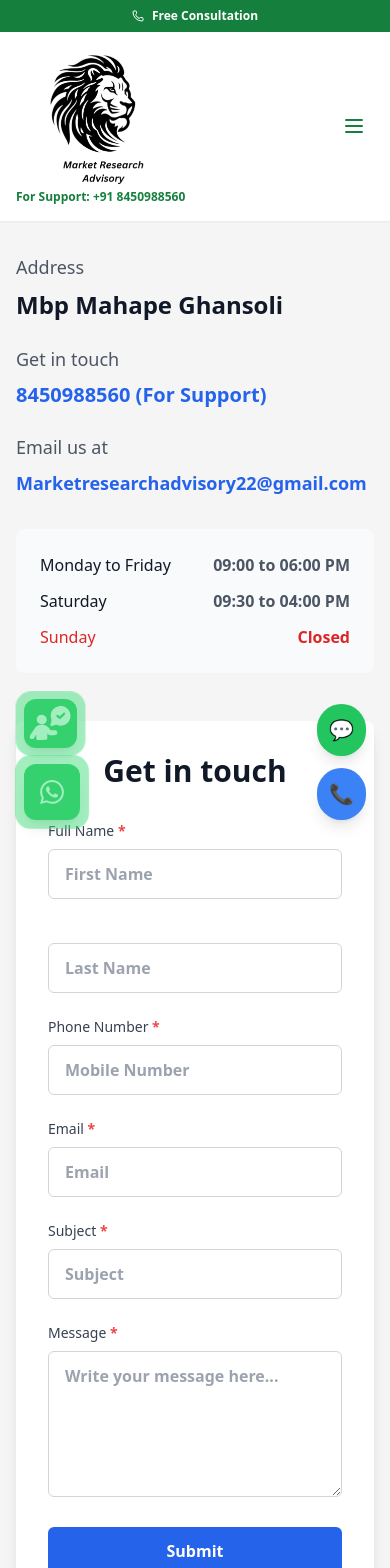
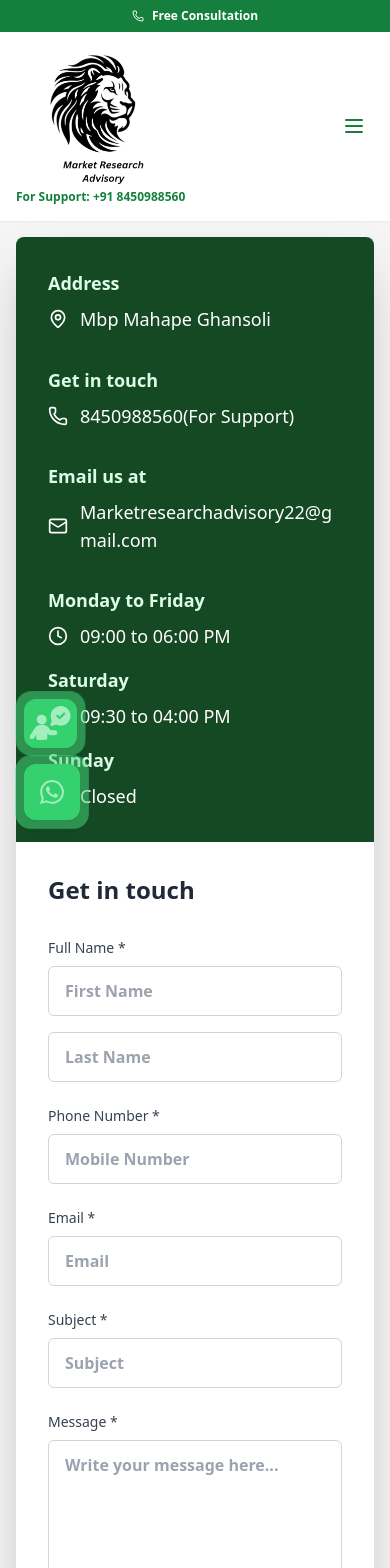
Before and after one commit to pawaradvait/capital-research, a React (Vite) app: page /contactus in a window 390 px wide. Shown: the top 1568 px of the page. Built offline with nearby package versions, Linux system fonts and the light colour scheme; the HTML template or start-up script is replaced by a standard one.

Commit message:
contact us form

```diff
--- a/src/components/ContactUs.jsx
+++ b/src/components/ContactUs.jsx
@@ -1,202 +1,286 @@
-import React from "react";
+import React, { useState } from "react";
+import { MapPin, Phone, Mail, Clock } from "lucide-react";
 
-const ContactUs = () => {
+export default function ContactUs() {
+  const [formData, setFormData] = useState({
+    firstName: "",
+    lastName: "",
+    phone: "",
+    email: "",
+    subject: "",
+    message: "",
+  });
+  const [isSubmitting, setIsSubmitting] = useState(false);
+  const [submitStatus, setSubmitStatus] = useState("");
+
+  // Replace with your actual Web3Forms access key
+  const WEB3FORMS_ACCESS_KEY = "YOUR_WEB3FORMS_ACCESS_KEY_HERE";
+
+  const handleChange = (e) => {
+    const { name, value } = e.target;
+    setFormData((prev) => ({
+      ...prev,
+      [name]: value,
+    }));
+  };
+
+  const handleSubmit = async () => {
+    // Basic validation
+    if (
+      !formData.firstName ||
+      !formData.lastName ||
+      !formData.phone ||
+      !formData.email ||
+      !formData.subject ||
+      !formData.message
+    ) {
+      setSubmitStatus("Please fill in all required fields.");
+      return;
+    }
+
+    setIsSubmitting(true);
+    setSubmitStatus("");
+
+    try {
+      const response = await fetch("https://api.web3forms.com/submit", {
+        method: "POST",
+        headers: {
+          "Content-Type": "application/json",
+          Accept: "application/json",
+        },
+        body: JSON.stringify({
+          access_key: WEB3FORMS_ACCESS_KEY,
+          name: `${formData.firstName} ${formData.lastName}`,
+          email: formData.email,
+          phone: formData.phone,
+          subject: formData.subject,
+          message: formData.message,
+        }),
+      });
+
+      const result = await response.json();
+
+      if (result.success) {
+        setSubmitStatus("success");
+        setFormData({
+          firstName: "",
+          lastName: "",
+          phone: "",
+          email: "",
+          subject: "",
+          message: "",
+        });
+      } else {
+        setSubmitStatus("error");
+      }
+    } catch (error) {
+      console.error("Form submission error:", error);
+      setSubmitStatus("error");
+    } finally {
+      setIsSubmitting(false);
+    }
+  };
+
   return (
-    <>
-      <div className="max-w-7xl mx-auto px-4 py-8">
-        <div className="grid lg:grid-cols-2 gap-12 items-start">
-          {/* Contact Info Section */}
+    <div className="w-full max-w-6xl mx-auto p-4 md:p-8">
+      <div className="grid grid-cols-1 lg:grid-cols-2 gap-0 shadow-2xl rounded-lg overflow-hidden">
+        {/* Left Side - Contact Information */}
+        <div className="bg-[#144923] text-white p-8 md:p-12 flex flex-col justify-center">
           <div className="space-y-8">
-            <div className="space-y-6">
-              <div className="space-y-2">
-                <h3 className="text-lg font-medium text-gray-600">Address</h3>
-                <h2 className="text-2xl font-bold text-gray-900">
+            {/* Address */}
+            <div>
+              <h3 className="text-lg font-semibold mb-2 text-green-100">
+                Address
+              </h3>
+              <div className="flex items-start gap-3">
+                <MapPin className="w-5 h-5 mt-1 flex-shrink-0" />
+                <p className="text-lg font-medium leading-relaxed">
                   Mbp Mahape Ghansoli
-                </h2>
+                </p>
+              </div>
             </div>
 
-              <div className="space-y-2">
-                <h3 className="text-lg font-medium text-gray-600">
+            {/* Phone */}
+            <div>
+              <h3 className="text-lg font-semibold mb-2 text-green-100">
                 Get in touch
               </h3>
-                <p className="text-xl font-semibold text-blue-600">
-                  8450988560 (For Support)
-                </p>
+              <div className="flex items-center gap-3">
+                <Phone className="w-5 h-5 flex-shrink-0" />
+                <p className="text-lg font-medium">8450988560(For Support)</p>
+              </div>
             </div>
 
-              <div className="space-y-2">
-                <h3 className="text-lg font-medium text-gray-600">
+            {/* Email */}
+            <div>
+              <h3 className="text-lg font-semibold mb-2 text-green-100">
                 Email us at
               </h3>
-                <p className="text-lg text-blue-600 break-all">
+              <div className="flex items-center gap-3">
+                <Mail className="w-5 h-5 flex-shrink-0" />
+                <p className="text-lg font-medium break-all">
                   Marketresearchadvisory22@gmail.com
                 </p>
               </div>
             </div>
 
-            {/* Schedule Section */}
-            <div className="bg-gray-50 p-6 rounded-lg space-y-3">
-              <div className="flex justify-between items-center">
-                <span className="font-medium text-gray-900">
+            {/* Business Hours */}
+            <div className="space-y-4">
+              <div>
+                <h3 className="text-lg font-semibold mb-2 text-green-100">
                   Monday to Friday
-                </span>
-                <span className="text-gray-600">09:00 to 06:00 PM</span>
+                </h3>
+                <div className="flex items-center gap-3">
+                  <Clock className="w-5 h-5 flex-shrink-0" />
+                  <p className="text-lg font-medium">09:00 to 06:00 PM</p>
                 </div>
-              <div className="flex justify-between items-center">
-                <span className="font-medium text-gray-900">Saturday</span>
-                <span className="text-gray-600">09:30 to 04:00 PM</span>
               </div>
-              <div className="flex justify-between items-center">
-                <span className="font-medium text-red-600">Sunday</span>
-                <span className="text-red-600">Closed</span>
+
+              <div>
+                <h3 className="text-lg font-semibold mb-2 text-green-100">
+                  Saturday
+                </h3>
+                <div className="flex items-center gap-3">
+                  <Clock className="w-5 h-5 flex-shrink-0" />
+                  <p className="text-lg font-medium">09:30 to 04:00 PM</p>
+                </div>
+              </div>
+
+              <div>
+                <h3 className="text-lg font-semibold mb-2 text-green-100">
+                  Sunday
+                </h3>
+                <p className="text-lg font-medium ml-8">Closed</p>
+              </div>
             </div>
           </div>
         </div>
 
-          {/* Contact Form Section */}
-          <div className="bg-white p-8 rounded-lg shadow-lg">
-            <h1 className="text-3xl font-bold text-gray-900 mb-8 text-center">
+        {/* Right Side - Contact Form */}
+        <div className="bg-white p-8 md:p-12">
+          <h2 className="text-2xl md:text-3xl font-bold text-gray-800 mb-8">
             Get in touch
-            </h1>
+          </h2>
 
-            <div id="contactForm" className="space-y-6">
-              <div className="grid md:grid-cols-2 gap-4">
-                <div className="space-y-2">
-                  <label
-                    htmlFor="firstName"
-                    className="block text-sm font-medium text-gray-700"
-                  >
-                    Full Name <span className="text-red-500">*</span>
+          {/* Success/Error Messages */}
+          {submitStatus === "success" && (
+            <div className="mb-6 p-4 bg-green-100 border border-green-400 text-green-700 rounded-md">
+              Thank you! Your message has been sent successfully.
+            </div>
+          )}
+
+          {submitStatus === "error" && (
+            <div className="mb-6 p-4 bg-red-100 border border-red-400 text-red-700 rounded-md">
+              Sorry, there was an error sending your message. Please try again.
+            </div>
+          )}
+
+          <div className="space-y-6">
+            {/* Full Name Row */}
+            <div>
+              <label className="block text-sm font-medium text-gray-700 mb-2">
+                Full Name *
               </label>
+              <div className="grid grid-cols-1 md:grid-cols-2 gap-4">
                 <input
                   type="text"
-                    id="firstName"
                   name="firstName"
+                  value={formData.firstName}
+                  onChange={handleChange}
                   placeholder="First Name"
                   required
-                    className="w-full px-4 py-3 border border-gray-300 rounded-md focus:ring-2 focus:ring-blue-500 focus:border-blue-500 outline-none transition-colors"
+                  className="w-full px-4 py-3 border border-gray-300 rounded-md focus:ring-2 focus:ring-green-500 focus:border-transparent outline-none transition-all"
                 />
-                </div>
-                <div className="space-y-2">
-                  <label
-                    htmlFor="lastName"
-                    className="block text-sm font-medium text-gray-700 md:invisible"
-                  >
-                    &nbsp;
-                  </label>
                 <input
                   type="text"
-                    id="lastName"
                   name="lastName"
+                  value={formData.lastName}
+                  onChange={handleChange}
                   placeholder="Last Name"
                   required
-                    className="w-full px-4 py-3 border border-gray-300 rounded-md focus:ring-2 focus:ring-blue-500 focus:border-blue-500 outline-none transition-colors"
+                  className="w-full px-4 py-3 border border-gray-300 rounded-md focus:ring-2 focus:ring-green-500 focus:border-transparent outline-none transition-all"
                 />
               </div>
             </div>
 
-              <div className="space-y-2">
-                <label
-                  htmlFor="phone"
-                  className="block text-sm font-medium text-gray-700"
-                >
-                  Phone Number <span className="text-red-500">*</span>
+            {/* Phone Number */}
+            <div>
+              <label className="block text-sm font-medium text-gray-700 mb-2">
+                Phone Number *
               </label>
               <input
                 type="tel"
-                  id="phone"
                 name="phone"
+                value={formData.phone}
+                onChange={handleChange}
                 placeholder="Mobile Number"
                 required
-                  className="w-full px-4 py-3 border border-gray-300 rounded-md focus:ring-2 focus:ring-blue-500 focus:border-blue-500 outline-none transition-colors"
+                className="w-full px-4 py-3 border border-gray-300 rounded-md focus:ring-2 focus:ring-green-500 focus:border-transparent outline-none transition-all"
               />
             </div>
 
-              <div className="space-y-2">
-                <label
-                  htmlFor="email"
-                  className="block text-sm font-medium text-gray-700"
-                >
-                  Email <span className="text-red-500">*</span>
+            {/* Email */}
+            <div>
+              <label className="block text-sm font-medium text-gray-700 mb-2">
+                Email *
               </label>
               <input
                 type="email"
-                  id="email"
                 name="email"
+                value={formData.email}
+                onChange={handleChange}
                 placeholder="Email"
                 required
-                  className="w-full px-4 py-3 border border-gray-300 rounded-md focus:ring-2 focus:ring-blue-500 focus:border-blue-500 outline-none transition-colors"
+                className="w-full px-4 py-3 border border-gray-300 rounded-md focus:ring-2 focus:ring-green-500 focus:border-transparent outline-none transition-all"
               />
             </div>
 
-              <div className="space-y-2">
-                <label
-                  htmlFor="subject"
-                  className="block text-sm font-medium text-gray-700"
-                >
-                  Subject <span className="text-red-500">*</span>
+            {/* Subject */}
+            <div>
+              <label className="block text-sm font-medium text-gray-700 mb-2">
+                Subject *
               </label>
               <input
                 type="text"
-                  id="subject"
                 name="subject"
+                value={formData.subject}
+                onChange={handleChange}
                 placeholder="Subject"
                 required
-                  className="w-full px-4 py-3 border border-gray-300 rounded-md focus:ring-2 focus:ring-blue-500 focus:border-blue-500 outline-none transition-colors"
+                className="w-full px-4 py-3 border border-gray-300 rounded-md focus:ring-2 focus:ring-green-500 focus:border-transparent outline-none transition-all"
               />
             </div>
 
-              <div className="space-y-2">
-                <label
-                  htmlFor="message"
-                  className="block text-sm font-medium text-gray-700"
-                >
-                  Message <span className="text-red-500">*</span>
+            {/* Message */}
+            <div>
+              <label className="block text-sm font-medium text-gray-700 mb-2">
+                Message *
               </label>
               <textarea
-                  id="message"
                 name="message"
+                value={formData.message}
+                onChange={handleChange}
                 placeholder="Write your message here..."
                 required
-                  rows="5"
-                  className="w-full px-4 py-3 border border-gray-300 rounded-md focus:ring-2 focus:ring-blue-500 focus:border-blue-500 outline-none transition-colors resize-vertical"
-                ></textarea>
+                rows={6}
+                className="w-full px-4 py-3 border border-gray-300 rounded-md focus:ring-2 focus:ring-green-500 focus:border-transparent outline-none transition-all resize-vertical"
+              />
             </div>
 
+            {/* Submit Button */}
+            <div>
               <button
-                type="submit"
-                className="w-full bg-blue-600 hover:bg-blue-700 text-white font-semibold py-3 px-6 rounded-md transition-colors duration-200 focus:ring-2 focus:ring-blue-500 focus:ring-offset-2 outline-none"
+                type="button"
+                onClick={handleSubmit}
+                disabled={isSubmitting}
+                className="w-full md:w-auto bg-orange-500 hover:bg-orange-600 disabled:bg-orange-300 text-white font-semibold px-8 py-3 rounded-md transition-colors duration-200 focus:outline-none focus:ring-2 focus:ring-orange-500 focus:ring-offset-2"
               >
-                Submit
+                {isSubmitting ? "Submitting..." : "Submit"}
               </button>
             </div>
           </div>
         </div>
-
-        {/* Social Icons */}
-        <div className="fixed bottom-6 right-6 flex flex-col gap-3 z-50">
-          <a
-            href="https://wa.me/918450988560"
-            className="bg-green-500 hover:bg-green-600 text-white p-3 rounded-full shadow-lg transition-colors duration-200 flex items-center justify-center"
-            target="_blank"
-            rel="noopener noreferrer"
-          >
-            <span role="img" aria-label="WhatsApp" className="text-xl">
-              💬
-            </span>
-          </a>
-          <a
-            href="tel:+918450988560"
-            className="bg-blue-500 hover:bg-blue-600 text-white p-3 rounded-full shadow-lg transition-colors duration-200 flex items-center justify-center"
-          >
-            <span role="img" aria-label="Phone" className="text-xl">
-              📞
-            </span>
-          </a>
       </div>
     </div>
-    </>
   );
-};
-
-export default ContactUs;
+}
```
Lines whose indentation alone changed are shown as unchanged.
